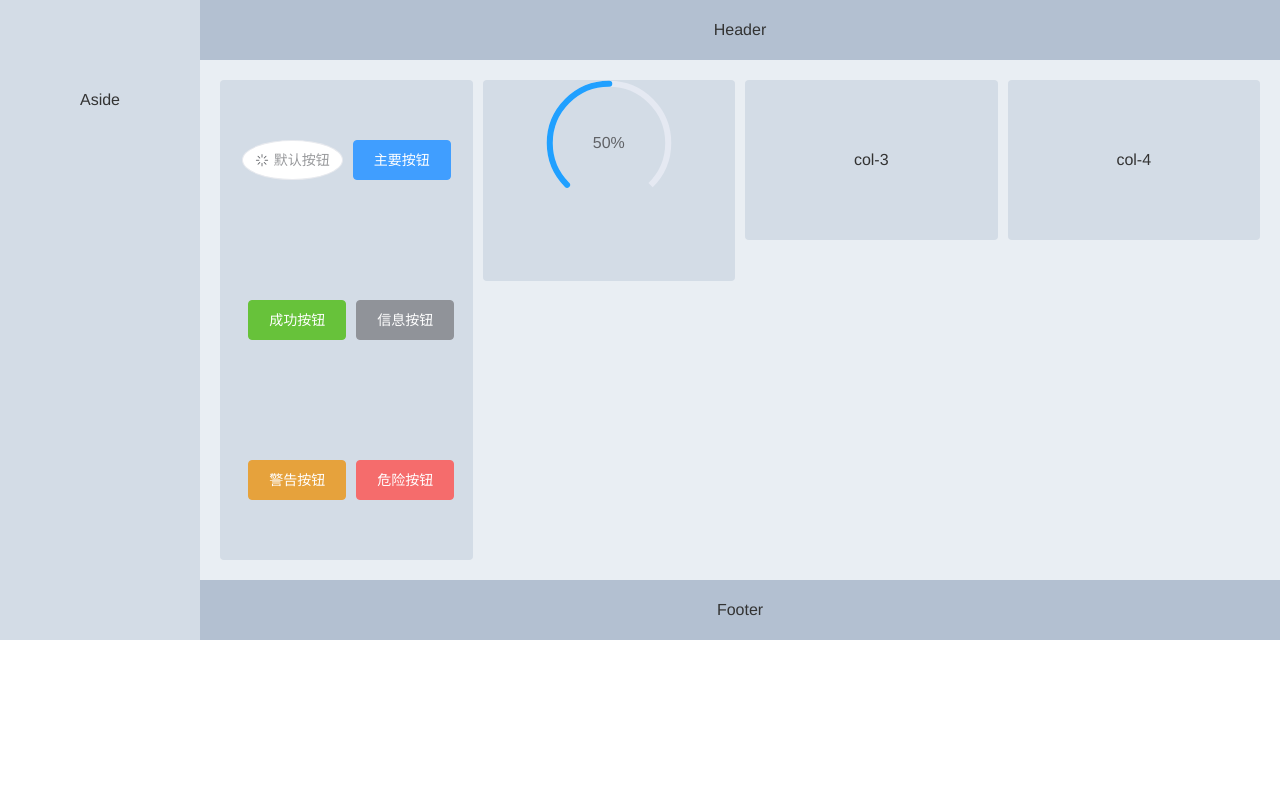
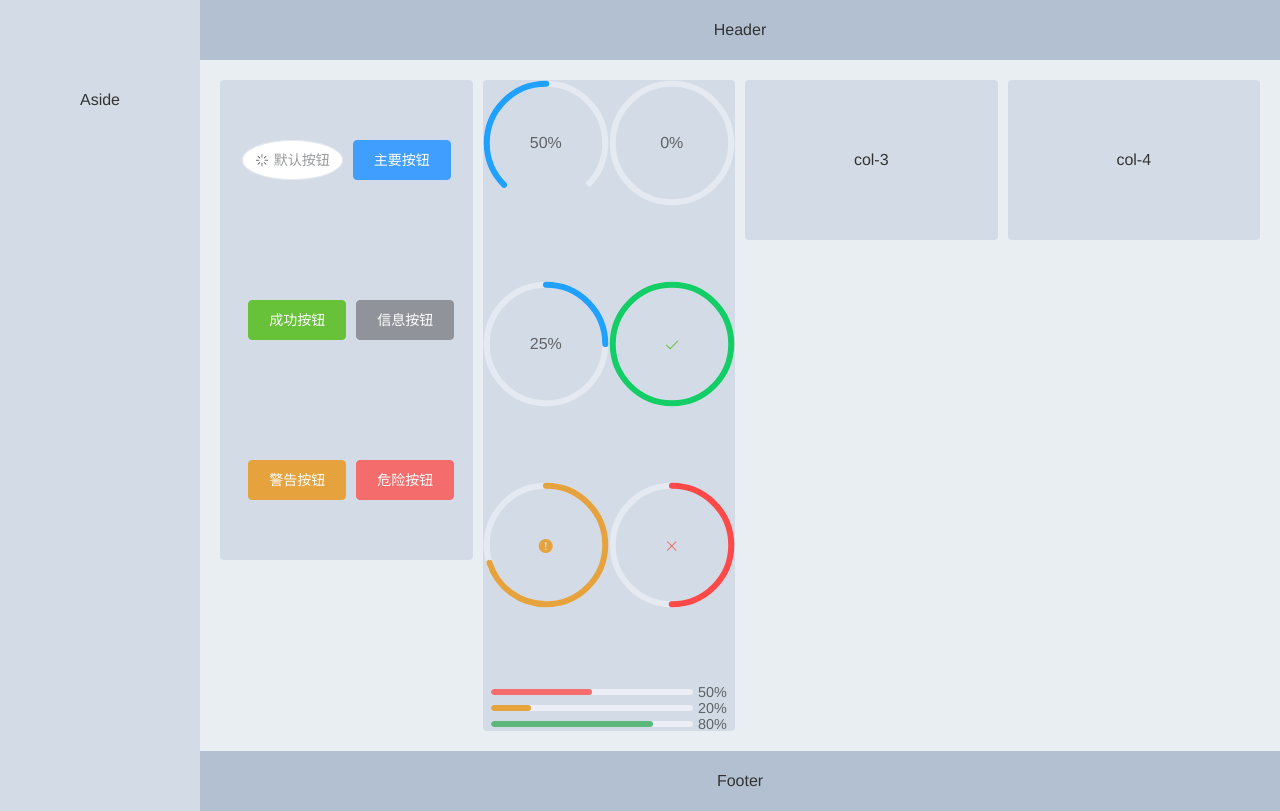
Before and after one commit to nqey/ireact, a React app: page / in a window 1280 px wide. Built offline with nearby package versions, Linux system fonts and the light colour scheme.

Commit message:
组件导出

```diff
--- a/src/App.tsx
+++ b/src/App.tsx
@@ -28,6 +28,14 @@ const App: React.FC = () => {
             } sm={6} md={4} lg={6} xl={1}>
               <div className="grid-content bg-purple">
                 <Progress type="dashboard" percentage={50}></Progress>
+                <Progress type="circle" percentage={0}></Progress>
+                <Progress type="circle" percentage={25}></Progress>
+                <Progress type="circle" percentage={100} status="success"></Progress>
+                <Progress type="circle" percentage={70} status="warning"></Progress>
+                <Progress type="circle" percentage={50} status="exception"></Progress>
+                <Progress percentage={50} color="#f56c6c"></Progress>
+                <Progress percentage={20} color="#e6a23c"></Progress>
+                <Progress percentage={80} color="#5cb87a"></Progress>
               </div>
             </Col>
             <Col xs={8} sm={6} md={4} lg={6} xl={1}>
--- a/src/basic/index.ts
+++ b/src/basic/index.ts
@@ -1,21 +1,9 @@
-import Container from './container';
-import Header from './header';
-import Main from './main';
-import Footer from './footer';
-import Aside from './aside';
-import Row from './row';
-import Col from './col';
-import Button from './button';
-import Progress from './progress';
-
-export {
-  Container,
-  Header,
-  Main,
-  Footer,
-  Aside,
-  Row,
-  Col,
-  Button,
-  Progress
-}
+export { default as Container } from './container';
+export { default as Header } from './header';
+export { default as Main } from './main';
+export { default as Footer } from './footer';
+export { default as Aside } from './aside';
+export { default as Row } from './row';
+export { default as Col } from './col';
+export { default as Button } from './button';
+export { default as Progress } from './progress';
--- a/src/basic/progress/index.tsx
+++ b/src/basic/progress/index.tsx
@@ -37,19 +37,11 @@ class Progress extends React.Component<IPros> {
   }
 
   get showText() {
-    if (typeof this.props.showText === 'undefined') {
-      return true;
-    } else {
-      return this.props.showText;
-    }
+    return typeof this.props.showText === 'undefined' ? true : this.props.showText
   }
 
   get color() {
-    if (typeof this.props.color === 'undefined') {
-      return '';
-    } else {
-      return this.props.color;
-    }
+    return typeof this.props.color === 'undefined' ? '' : this.props.color;
   }
 
   getCurrentColor = () => {
@@ -182,6 +174,7 @@ class Progress extends React.Component<IPros> {
 
   get iconClass() {
     const { status } = this.props
+    console.log(status)
     const { type } = this
     if (status === 'warning') {
       return 'sy-icon-warning';
@@ -217,6 +210,7 @@ class Progress extends React.Component<IPros> {
     } = this.props
 
     const {
+      iconClass,
       showText,
       type,
       barStyle,
@@ -274,7 +268,7 @@ class Progress extends React.Component<IPros> {
     )
 
     const ProgressTextIcon = (
-      <i className="iconClass"></i>
+      <i className={iconClass}></i>
     )
 
     const ProgressText = (
```
